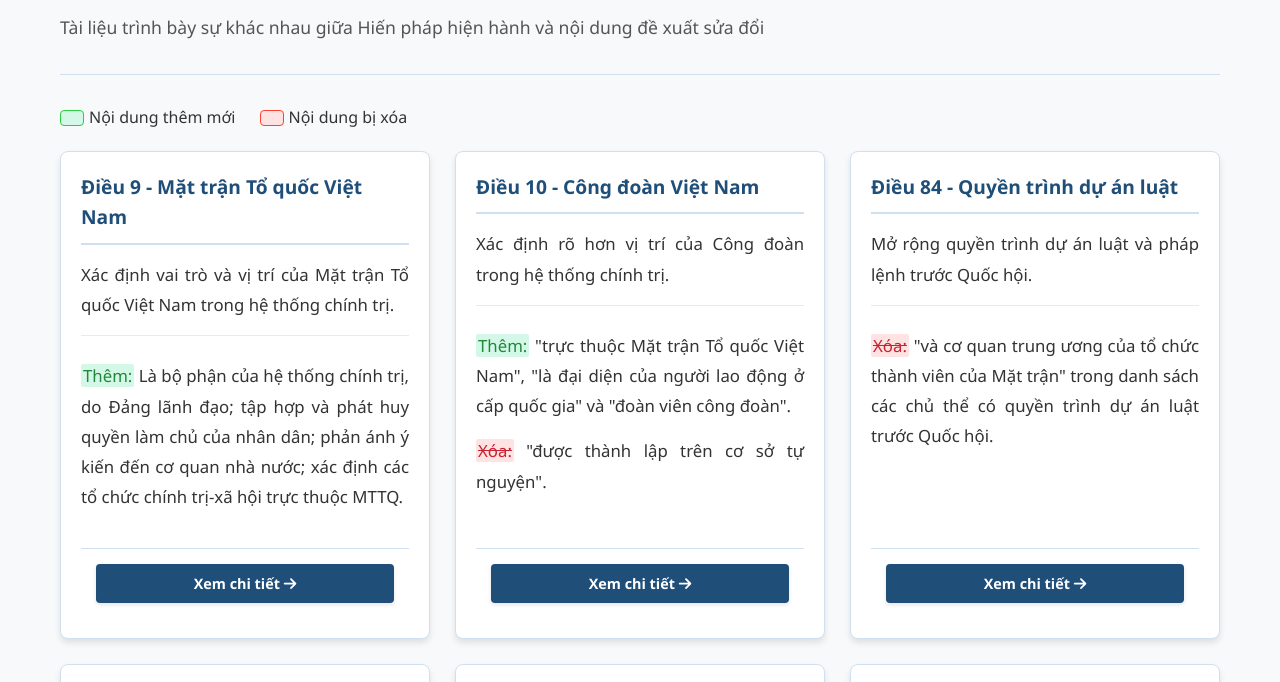
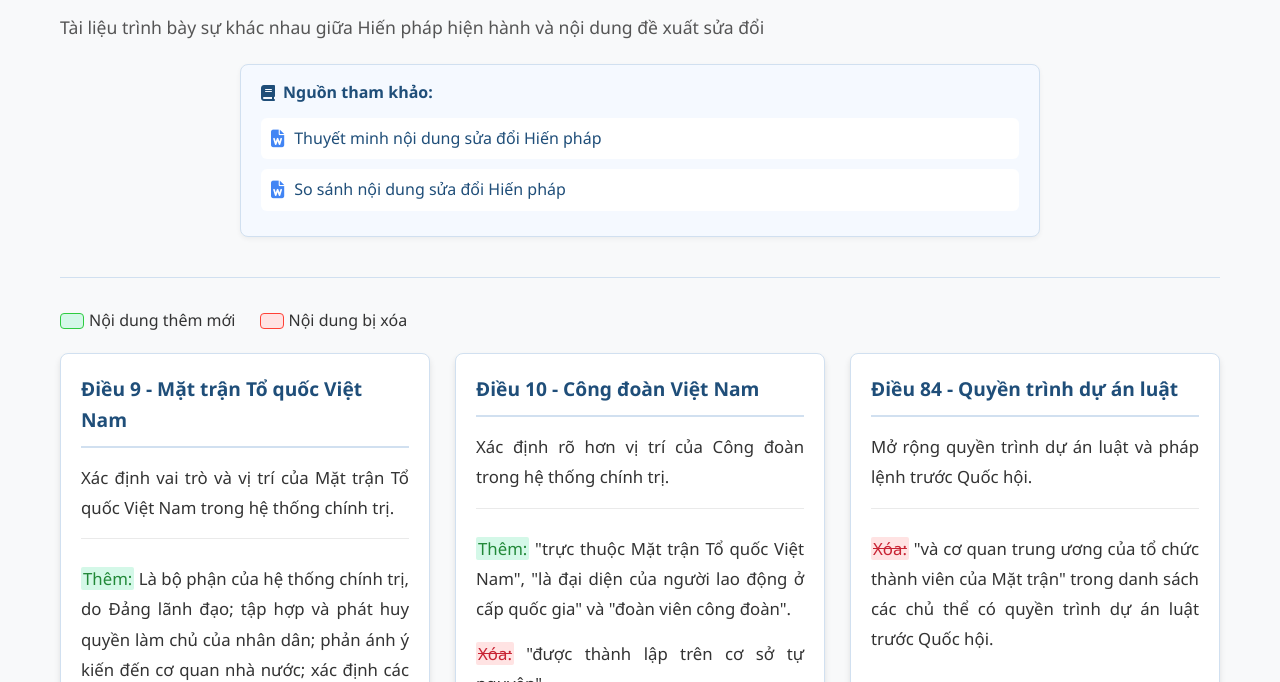
Before and after one commit to devbkl13/hien-phap, a plain HTML site: page index.html in a window 1280 px wide. Shown: the part 79-761 px from the top of the page. Drawn offline with Linux system fonts and the light colour scheme.

Commit message:
Add ref sources

```diff
--- a/index.html
+++ b/index.html
@@ -11,6 +11,20 @@
     <header>
         <h1>So sánh Hiến pháp năm 2013 và dự thảo sửa đổi</h1>
         <p class="subtitle">Tài liệu trình bày sự khác nhau giữa Hiến pháp hiện hành và nội dung đề xuất sửa đổi</p>
+
+        <div class="sources-container">
+            <h3 class="sources-title"><i class="fas fa-book"></i> Nguồn tham khảo:</h3>
+            <ul class="sources-list">
+                <li class="source-item">
+                    <i class="fas fa-file-word"></i>
+                    <a href="https://datafiles.chinhphu.vn/cpp/files/duthaovbpl/3.-thuyet-minh-noi-dung-sua-hien-phap-phat-hanh.docx" target="_blank" class="source-link">Thuyết minh nội dung sửa đổi Hiến pháp</a>
+                </li>
+                <li class="source-item">
+                    <i class="fas fa-file-word"></i>
+                    <a href="https://datafiles.chinhphu.vn/cpp/files/duthaovbpl/4.-ban-so-sanh-hien-phap-va-noi-dung-sua-doi-05.5-.docx" target="_blank" class="source-link">So sánh nội dung sửa đổi Hiến pháp</a>
+                </li>
+            </ul>
+        </div>
     </header>
 
     <div class="legend">
--- a/styles.css
+++ b/styles.css
@@ -411,3 +411,74 @@ body.times-new-roman {
     margin-top: 10px;
     color: #555;
 }
+
+/* Thêm các style cho phần nguồn tham khảo */
+.sources-container {
+    background-color: var(--light-bg);
+    border-radius: 8px;
+    padding: 15px 20px;
+    margin: 20px auto;
+    max-width: 800px;
+    border: 1px solid var(--border-color);
+    box-shadow: 0 2px 5px rgba(0, 0, 0, 0.05);
+}
+
+.sources-title {
+    color: var(--primary-color);
+    font-size: 1em;
+    margin-bottom: 12px;
+    display: flex;
+    align-items: center;
+    gap: 8px;
+}
+
+.sources-title i {
+    color: var(--primary-color);
+}
+
+.sources-list {
+    list-style-type: none;
+}
+
+.source-item {
+    margin-bottom: 10px;
+    padding: 8px 10px;
+    border-radius: 6px;
+    background-color: white;
+    transition: var(--transition);
+    display: flex;
+    align-items: center;
+    gap: 10px;
+}
+
+.source-item:hover {
+    transform: translateY(-2px);
+    box-shadow: 0 3px 6px rgba(0, 0, 0, 0.1);
+}
+
+.source-item i {
+    color: #4285F4;
+    font-size: 1.1em;
+}
+
+.source-link {
+    color: var(--primary-color);
+    text-decoration: none;
+    font-weight: 500;
+    transition: var(--transition);
+}
+
+.source-link:hover {
+    color: var(--primary-dark);
+    text-decoration: underline;
+}
+
+@media (max-width: 768px) {
+    .sources-container {
+        padding: 12px 15px;
+    }
+
+    .source-item {
+        padding: 6px 8px;
+    }
+}
```
